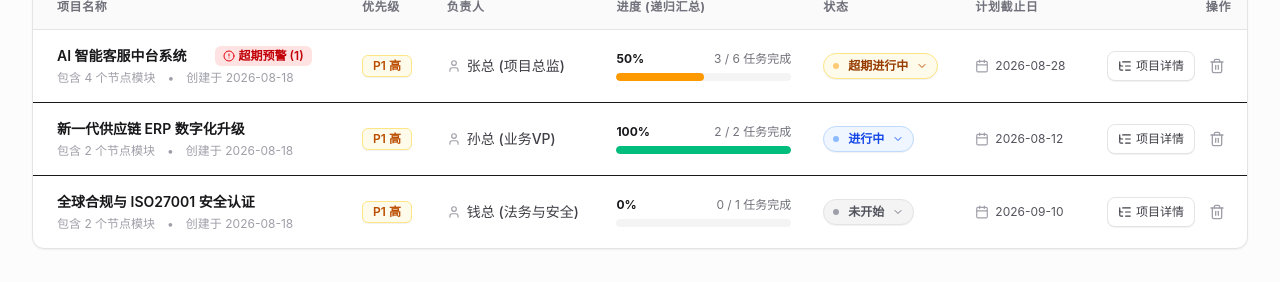
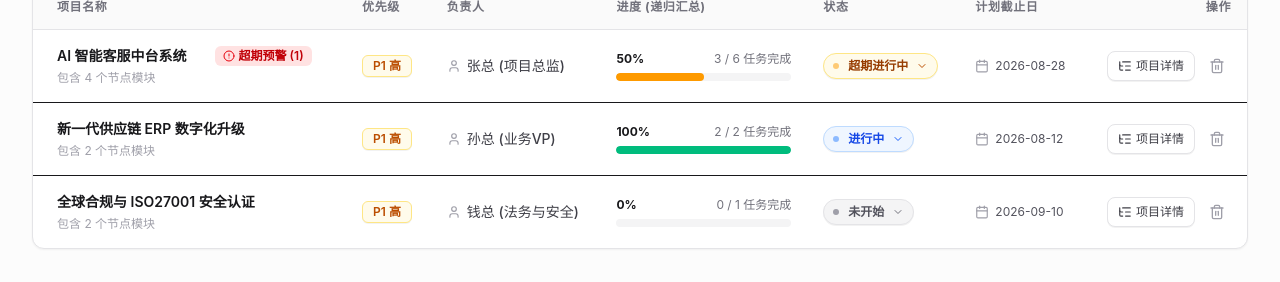
Before and after one commit to BitQAI/project-progress-tracker, a Next.js app: page / in a window 1280 px wide. Shown: the part 416-698 px from the top of the page. Built offline with nearby package versions, Linux system fonts and the light colour scheme; no server answers; the database is empty.

Commit message:
refactor: clean up project list UI and add deployment docs
- Remove redundant creation date from project list table.
- Add comprehensive deployment documentation to DEPLOY.md.

```diff
--- a/components/ProjectListTable.tsx
+++ b/components/ProjectListTable.tsx
@@ -174,8 +174,6 @@ export function ProjectListTable({
                           <span className="font-medium text-zinc-600">周期: {project.estimated_duration}</span>
                         </>
                       )}
-                      <span>•</span>
-                      <span>创建于 {project.created_at.split('T')[0]}</span>
                     </div>
                     {project.description && (
                       <div className="mt-1.5 text-xs text-zinc-500 max-w-lg whitespace-pre-wrap leading-relaxed">
```
Also changed, not shown: 1 other file (tests, documents, lock files or other folders).
